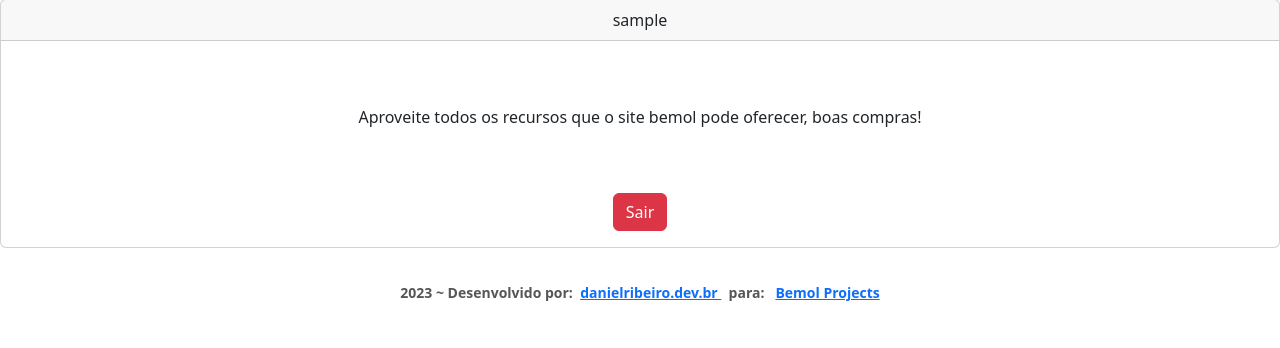
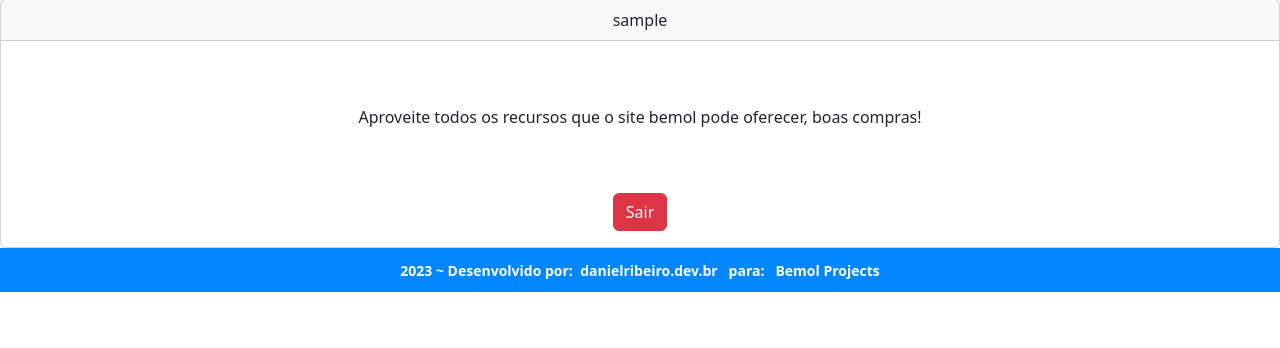
Before and after one commit to dielito2010/OmnichannelBemol, a Django app: page /auth/ in a window 1280 px wide. Shown: the part 269-617 px from the top of the page. Run offline with Django 3.2, Linux system fonts and the light colour scheme; the visitor is signed in with stand-in values (Sample User, id 1).

Commit message:
init confgs for upload in cloud

```diff
--- a/core/static/css/style.css
+++ b/core/static/css/style.css
@@ -9,6 +9,7 @@
 .nav {
   background: #0086ff;
 }
+
 .logo {
   margin: auto;
   padding-top: 2rem;
@@ -17,10 +18,20 @@
 
 .conteudoFooter {
   min-width: 410px;
-  color: #565656;
+  background-color: #0086ff;
+  color: white;
   text-align: center;
-  padding-top: 2rem;
-  padding-bottom: 1rem;
+  padding-top: 10px;
+  padding-bottom: 10px;
   font-family: inherit;
   font-weight: bold;
 }
+
+small > a {
+  color: inherit;
+  text-decoration: none;
+}
+
+small a:hover {
+  text-decoration: underline;
+}
```
Also changed, not shown: requirements.txt (added, +71 -0 lines), README.md.
